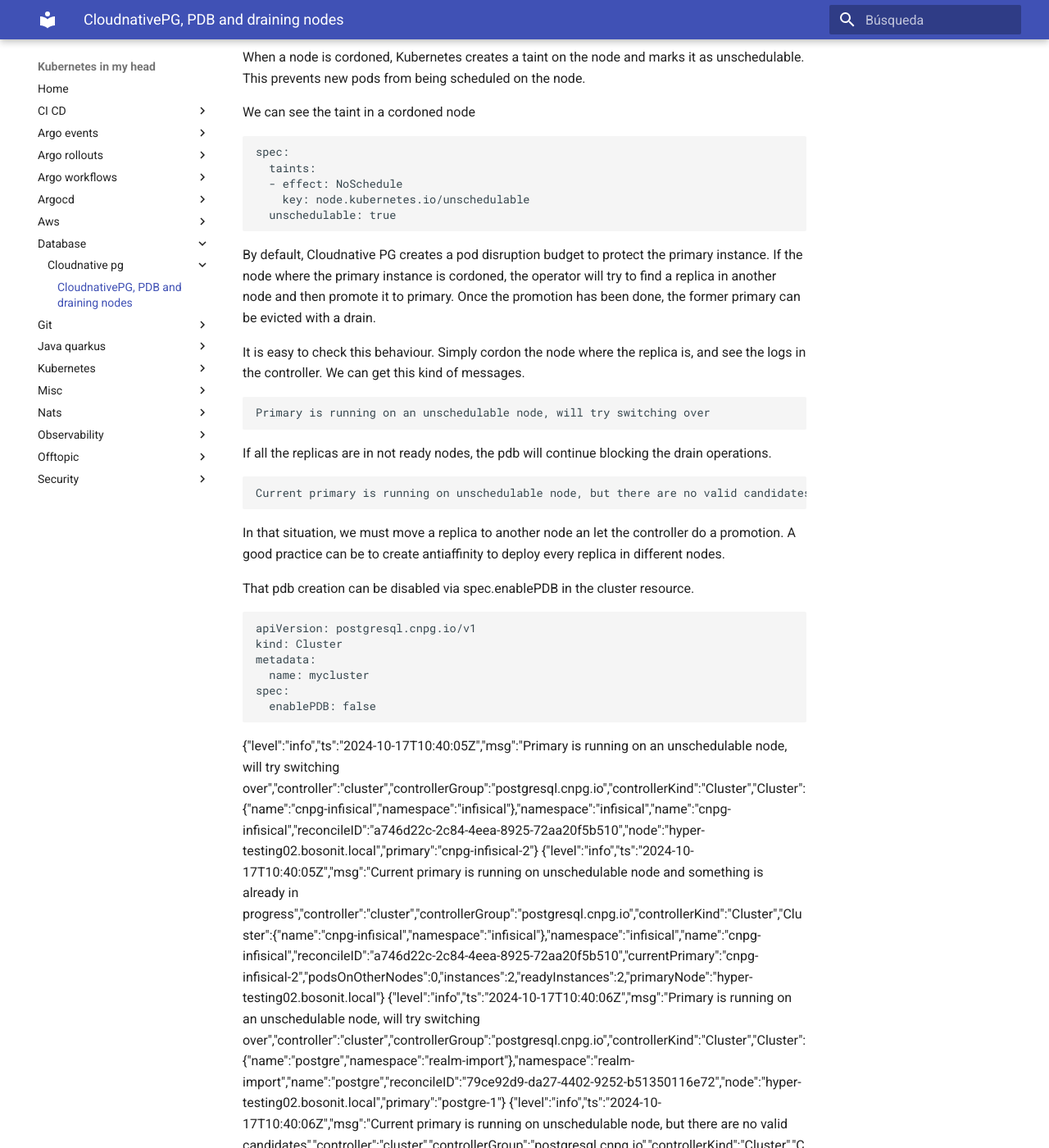
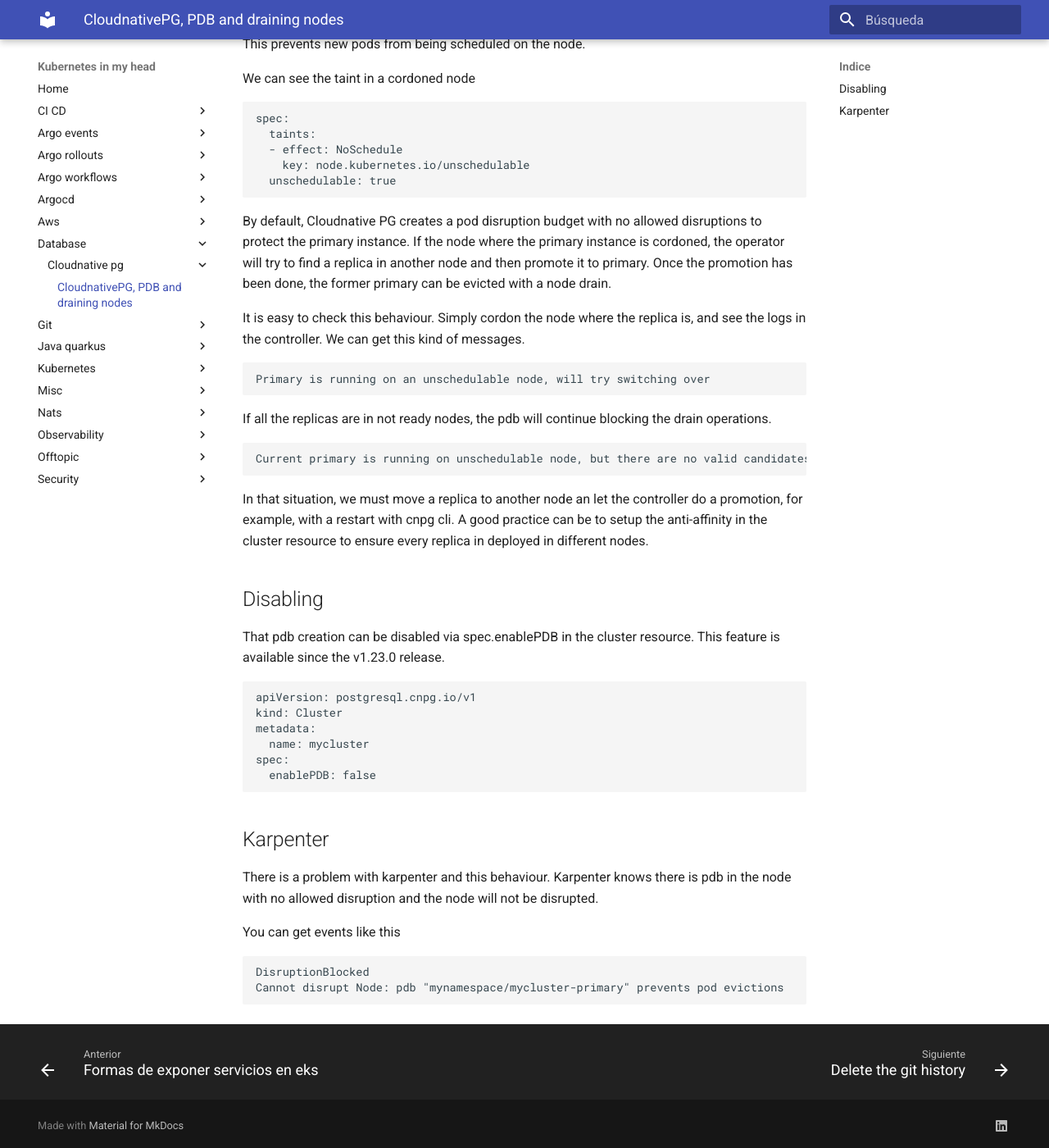
Before and after one commit to jorgelon/kubernetesinmyhead.net, an MkDocs documentation site: the page built from docs/database/cloudnative-pg/pdb.md, in a window 1280 px wide and 1400 px high, scrolled down 204 px. Shown: the whole window at 82% size. Built offline with MkDocs 1.6.1 and Material for MkDocs 9.7.7, drawn with Linux system fonts in a browser that asks for light colours; some of the changed text lies outside the part shown.

Commit message:
more info

````diff
--- a/docs/database/cloudnative-pg/pdb.md
+++ b/docs/database/cloudnative-pg/pdb.md
@@ -1,6 +1,4 @@
 # CloudnativePG, PDB and draining nodes
-
-<https://github.com/cloudnative-pg/cloudnative-pg/issues/5299>
 
 When a node is cordoned, Kubernetes creates a taint on the node and marks it as unschedulable. This prevents new pods from being scheduled on the node.
 
@@ -14,8 +12,7 @@ spec:
   unschedulable: true
 ```
 
-By default, Cloudnative PG creates a pod disruption budget to protect the primary instance. If the node where the primary instance is cordoned, the operator will try to find a replica in another node and then promote it to primary.
-Once the promotion has been done, the former primary can be evicted with a drain.
+By default, Cloudnative PG creates a pod disruption budget with no allowed disruptions to protect the primary instance. If the node where the primary instance is cordoned, the operator will try to find a replica in another node and then promote it to primary. Once the promotion has been done, the former primary can be evicted with a node drain.
 
 It is easy to check this behaviour. Simply cordon the node where the replica is, and see the logs in the controller. We can get this kind of messages.
 
@@ -29,9 +26,11 @@ If all the replicas are in not ready nodes, the pdb will continue blocking the d
 Current primary is running on unschedulable node, but there are no valid candidates
 ```
 
-In that situation, we must move a replica to another node an let the controller do a promotion. A good practice can be to create antiaffinity to deploy every replica in different nodes.
+In that situation, we must move a replica to another node an let the controller do a promotion, for example, with a restart with cnpg cli. A good practice can be to setup the anti-affinity in the cluster resource to ensure every replica in deployed in different nodes.
 
-That pdb creation can be disabled via spec.enablePDB in the cluster resource.
+## Disabling
+
+That pdb creation can be disabled via spec.enablePDB in the cluster resource. This feature is available since the v1.23.0 release.
 
 ```yaml
 apiVersion: postgresql.cnpg.io/v1
@@ -42,13 +41,13 @@ spec:
   enablePDB: false
 ```
 
-{"level":"info","ts":"2024-10-17T10:40:05Z","msg":"Primary is running on an unschedulable node, will try switching over","controller":"cluster","controllerGroup":"postgresql.cnpg.io","controllerKind":"Cluster","Cluster":{"name":"cnpg-infisical","namespace":"infisical"},"namespace":"infisical","name":"cnpg-infisical","reconcileID":"a746d22c-2c84-4eea-8925-72aa20f5b510","node":"hyper-testing02.bosonit.local","primary":"cnpg-infisical-2"}
-{"level":"info","ts":"2024-10-17T10:40:05Z","msg":"Current primary is running on unschedulable node and something is already in progress","controller":"cluster","controllerGroup":"postgresql.cnpg.io","controllerKind":"Cluster","Cluster":{"name":"cnpg-infisical","namespace":"infisical"},"namespace":"infisical","name":"cnpg-infisical","reconcileID":"a746d22c-2c84-4eea-8925-72aa20f5b510","currentPrimary":"cnpg-infisical-2","podsOnOtherNodes":0,"instances":2,"readyInstances":2,"primaryNode":"hyper-testing02.bosonit.local"}
-{"level":"info","ts":"2024-10-17T10:40:06Z","msg":"Primary is running on an unschedulable node, will try switching over","controller":"cluster","controllerGroup":"postgresql.cnpg.io","controllerKind":"Cluster","Cluster":{"name":"postgre","namespace":"realm-import"},"namespace":"realm-import","name":"postgre","reconcileID":"79ce92d9-da27-4402-9252-b51350116e72","node":"hyper-testing02.bosonit.local","primary":"postgre-1"}
-{"level":"info","ts":"2024-10-17T10:40:06Z","msg":"Current primary is running on unschedulable node, but there are no valid candidates","controller":"cluster","controllerGroup":"postgresql.cnpg.io","controllerKind":"Cluster","Cluster":{"name":"postgre","namespace":"realm-import"},"namespace":"realm-import","name":"postgre","reconcileID":"79ce92d9-da27-4402-9252-b51350116e72","c
+## Karpenter
 
-The operator checks nodes for this information. If a primary database is running on a node that has been cordoned, the operator will promote a secondary on another node. This allows the cordoned node to be evicted without blocking the process due to the PDB of the primary.
+There is a problem with karpenter and this behaviour. Karpenter knows there is pdb in the node with no allowed disruption and the node will not be disrupted.
 
-Kubernetes uses the "node.kubernetes.io/unschedulable" taint and the "spec.unschedulable" field on a node to mark it as cordoned. The operator checks nodes for this information.
-If a primary database is running on a node which was cordoned the operator will promote a secondary on another node.
-This allows to evict the cordoned node without blocking the process due to the PDB of the primary.
+You can get events like this
+
+```txt
+DisruptionBlocked
+Cannot disrupt Node: pdb "mynamespace/mycluster-primary" prevents pod evictions
+```
````
